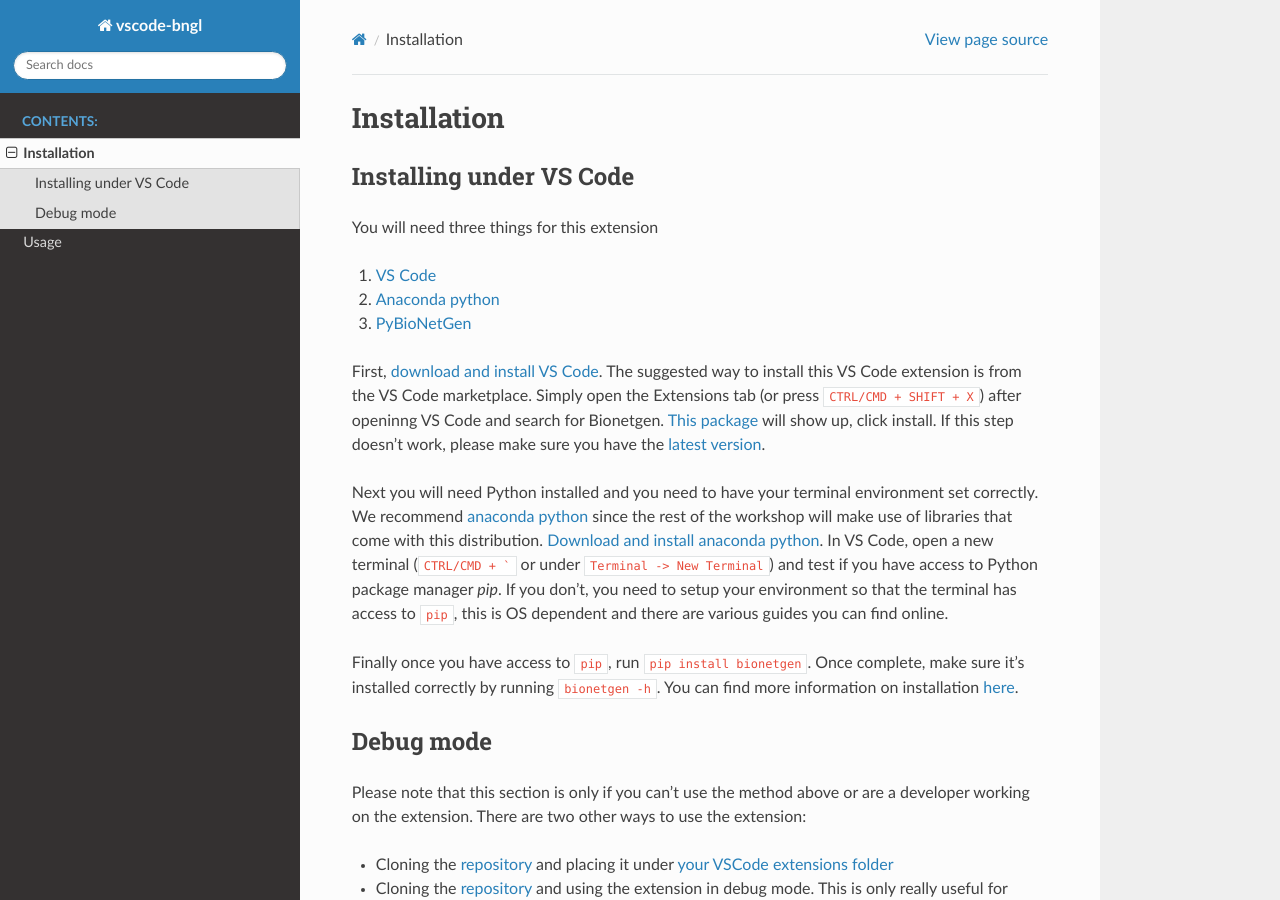
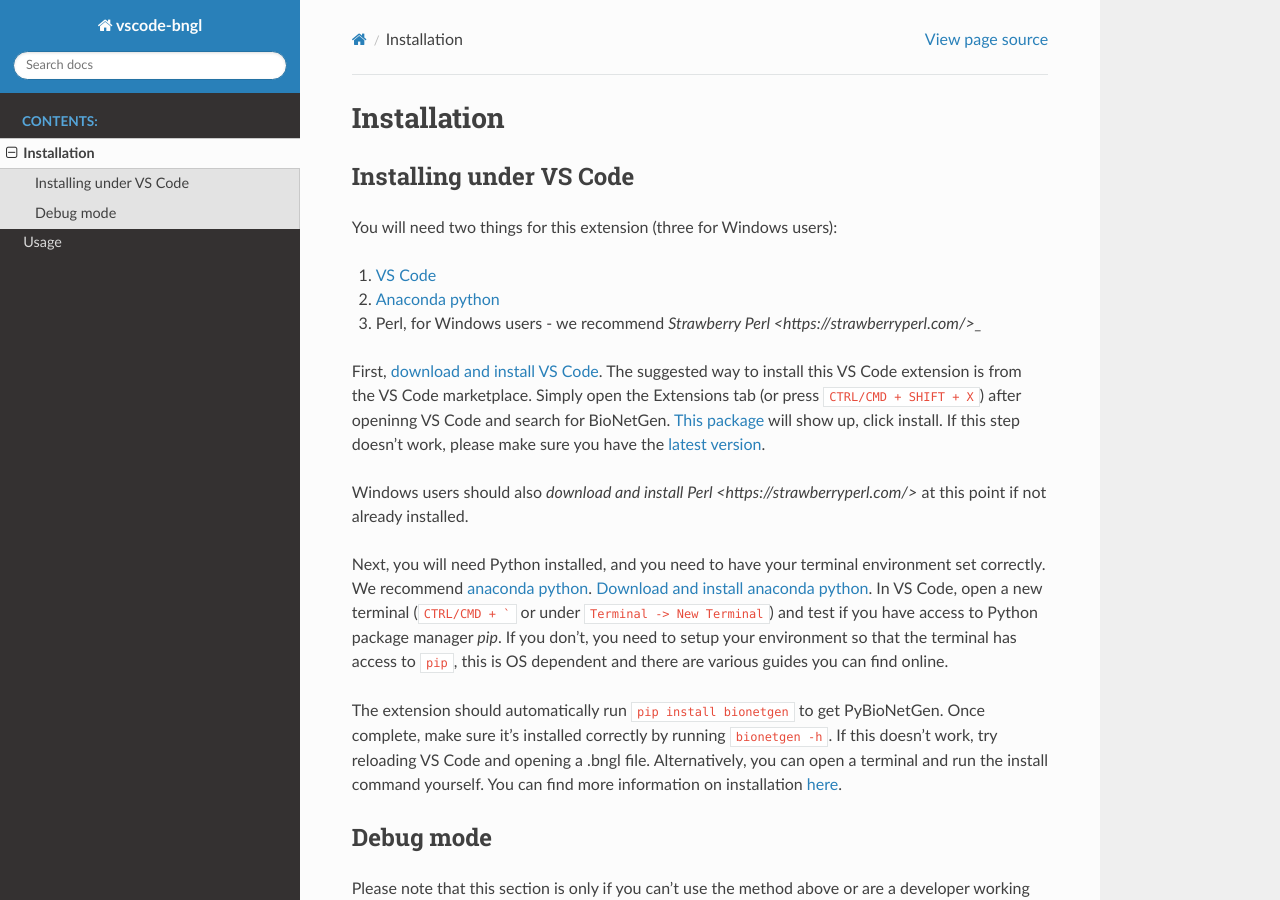
Before and after one commit to RuleWorld/BNG_vscode_extension, a Sphinx documentation site: the page built from docs/source/install.rst, in a window 1280 px wide and 900 px high. Built offline with Sphinx 7.4.7 and the Read the Docs theme 2.0.0, drawn with Linux system fonts in a browser that asks for light colours.

Commit message:
Updated installation instructions to reflect automatic PyBNG installation

````diff
--- a/docs/source/install.rst
+++ b/docs/source/install.rst
@@ -7,26 +7,28 @@
 Installing under VS Code
 -------------------------
 
-You will need three things for this extension
+You will need two things for this extension (three for Windows users):
 
 1. `VS Code <https://code.visualstudio.com/>`_
 2. `Anaconda python <https://www.anaconda.com/products/individual>`_
-3. `PyBioNetGen <https://pybionetgen.readthedocs.io/en/latest/>`_
+3. Perl, for Windows users - we recommend `Strawberry Perl <https://strawberryperl.com/>_`
 
 First, `download and install VS Code <https://code.visualstudio.com>`_. The suggested way to install this VS Code extension is
 from the VS Code marketplace. Simply open the Extensions tab (or press ``CTRL/CMD + SHIFT + X``) after openinng VS Code and search
-for Bionetgen. `This package <https://marketplace.visualstudio.com/items?itemName=als251.bngl>`_ will show up, click install. If
+for BioNetGen. `This package <https://marketplace.visualstudio.com/items?itemName=als251.bngl>`_ will show up, click install. If
 this step doesn't work, please make sure you have the `latest version <https://vscode-docs.readthedocs.io/en/stable/supporting/howtoupdate/>`_.
 
-Next you will need Python installed and you need to have your terminal environment set correctly. We recommend
-`anaconda python <https://www.anaconda.com/products/individual>`_ since the rest of the workshop will make use of libraries that
-come with this distribution. `Download and install anaconda python <https://docs.anaconda.com/anaconda/install/index.html>`_. In VS Code,
+Windows users should also `download and install Perl <https://strawberryperl.com/>` at this point if not already installed.
+
+Next, you will need Python installed, and you need to have your terminal environment set correctly. We recommend
+`anaconda python <https://www.anaconda.com/products/individual>`_. `Download and install anaconda python <https://docs.anaconda.com/anaconda/install/index.html>`_. In VS Code,
 open a new terminal (``CTRL/CMD + ``` or under ``Terminal -> New Terminal``) and test if you have access to Python package manager `pip`.
 If you don't, you need to setup your environment so that the terminal has access to ``pip``, this is OS dependent and there are various
 guides you can find online.
 
-Finally once you have access to ``pip``, run ``pip install bionetgen``. Once complete, make sure it's installed correctly by
-running ``bionetgen -h``. You can find more information on installation `here <https://pybionetgen.readthedocs.io/en/latest/>`_.
+The extension should automatically run ``pip install bionetgen`` to get PyBioNetGen. Once complete, make sure it's installed correctly by
+running ``bionetgen -h``. If this doesn't work, try reloading VS Code and opening a .bngl file. Alternatively, you can open a terminal and run the install command yourself.
+You can find more information on installation `here <https://pybionetgen.readthedocs.io/en/latest/>`_.
 
 Debug mode
 ----------
````
